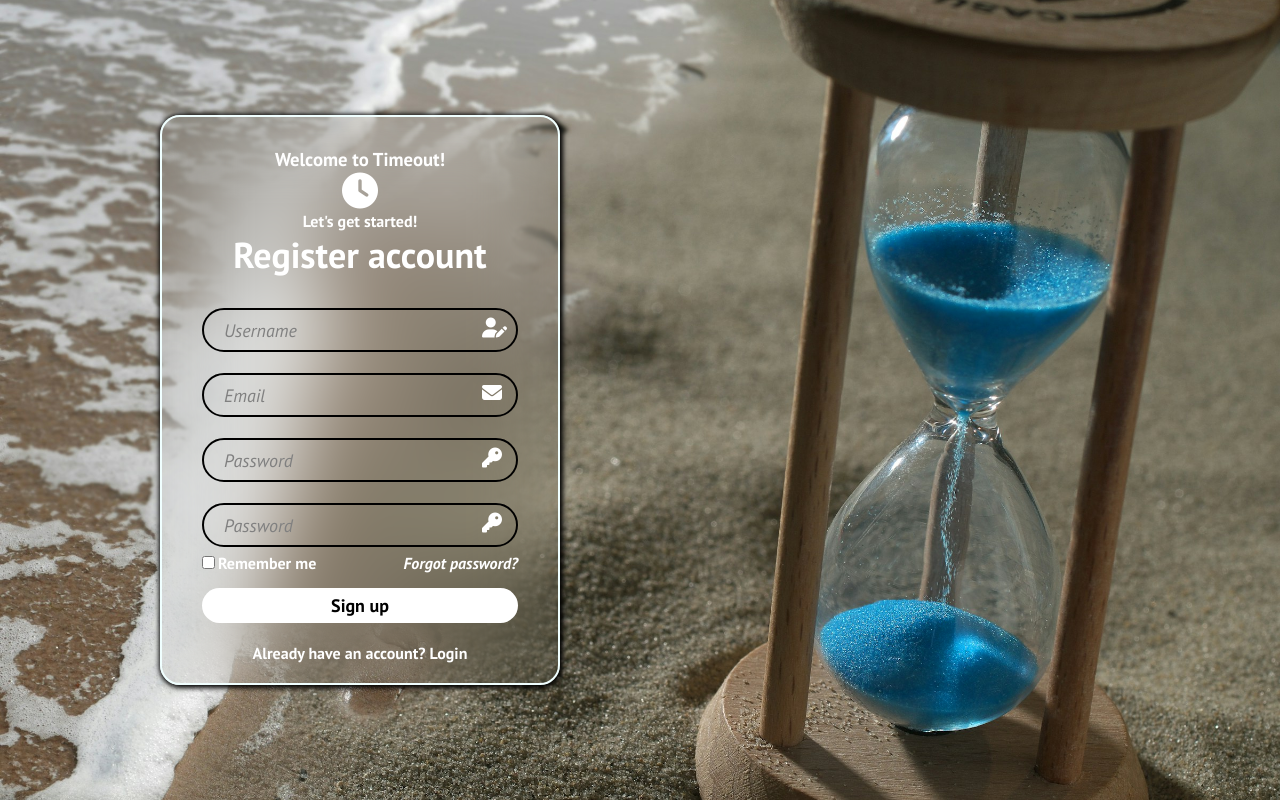
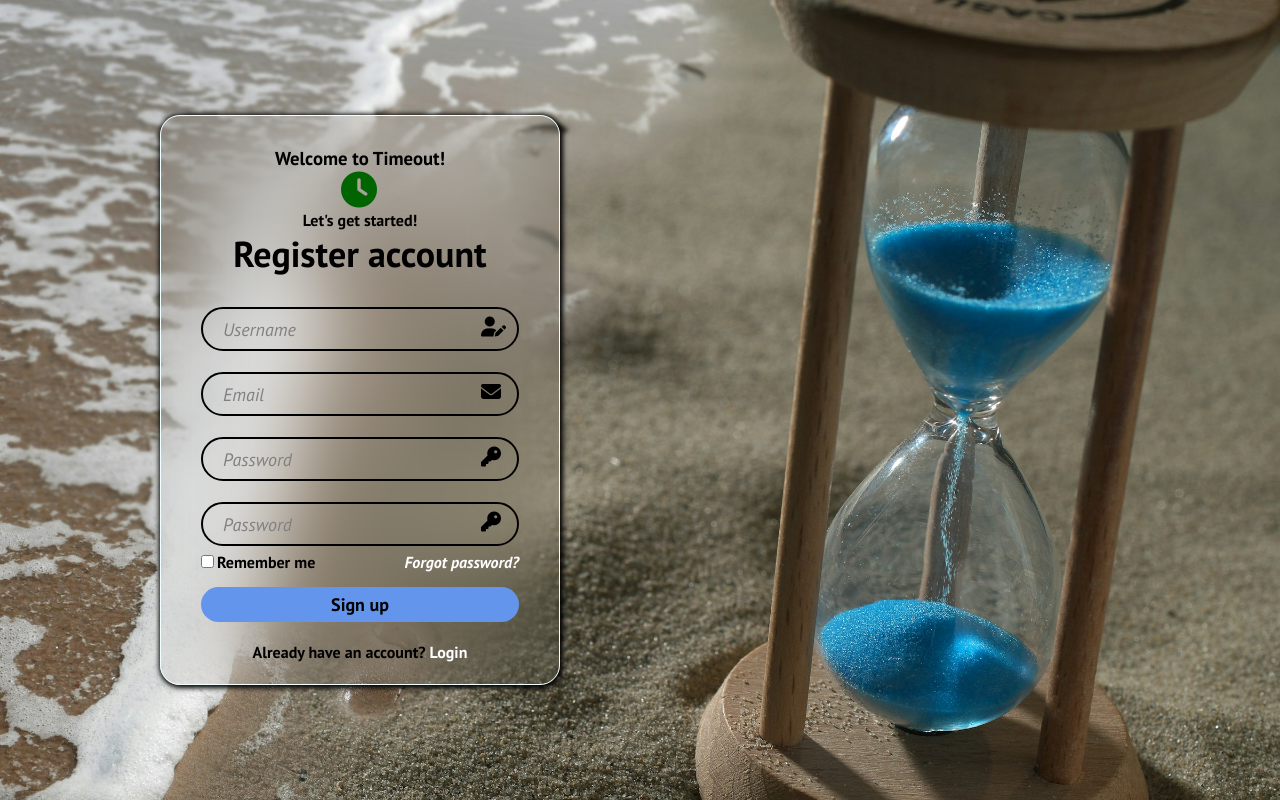
Before and after one commit to LmaoGey/TT5L-9-CSP1123-MINI-IT-PROJECT, a plain HTML site: page index.html in a window 1280 px wide. Drawn offline with Linux system fonts and the light colour scheme.

Commit message:
latest loginpage

```diff
--- a/loginpage.css
+++ b/loginpage.css
@@ -22,11 +22,11 @@ body {
     width: 400px;
     height: 570px;
     background: transparent;
-    border: 2px solid;
+    border: 1.5px solid;
     border-color: azure;
     backdrop-filter: blur(40px);
     box-shadow: 1px 1px 5px 2px #000000;
-    color:white;
+    color:black;
     border-radius:20px;
     padding: 30px 40px;
 }
@@ -40,8 +40,8 @@ body {
     left:180px;
     transform: translateY(-105%);
     font-size: 36px;
+    color:darkgreen;
 }
-
 
 .getstarted{
     text-align: center;
@@ -70,7 +70,13 @@ body {
     border-radius: 30px;
     font-size:18px;
     color:black;
+    caret-color: black;
     padding: 20px 45px 20px 20px;
+}
+
+.input input:hover{
+    caret-color: yellow;
+    box-shadow: 2px 2px 2px 1px black;
 }
 
 .input input::placeholder{
@@ -110,14 +116,19 @@ body {
 .button button{
     width:100%;
     height:35px;
-    background-color: white;
-    border:none;
+    background-color:cornflowerblue;
+    border: none;
     outline:none;
     border-radius:30px;
     cursor: pointer;
     font-size:18px;
     color:black;
     font-weight: bold;
+}
+
+.button button:hover{
+    box-shadow: 2px 2px 2px 1px black;
+    transform: translateY(-5px);
 }
 
 .login{
@@ -134,4 +145,5 @@ body {
 
 .login p a:hover{
     text-decoration: underline;
+    font-style: italic;
 }
```
